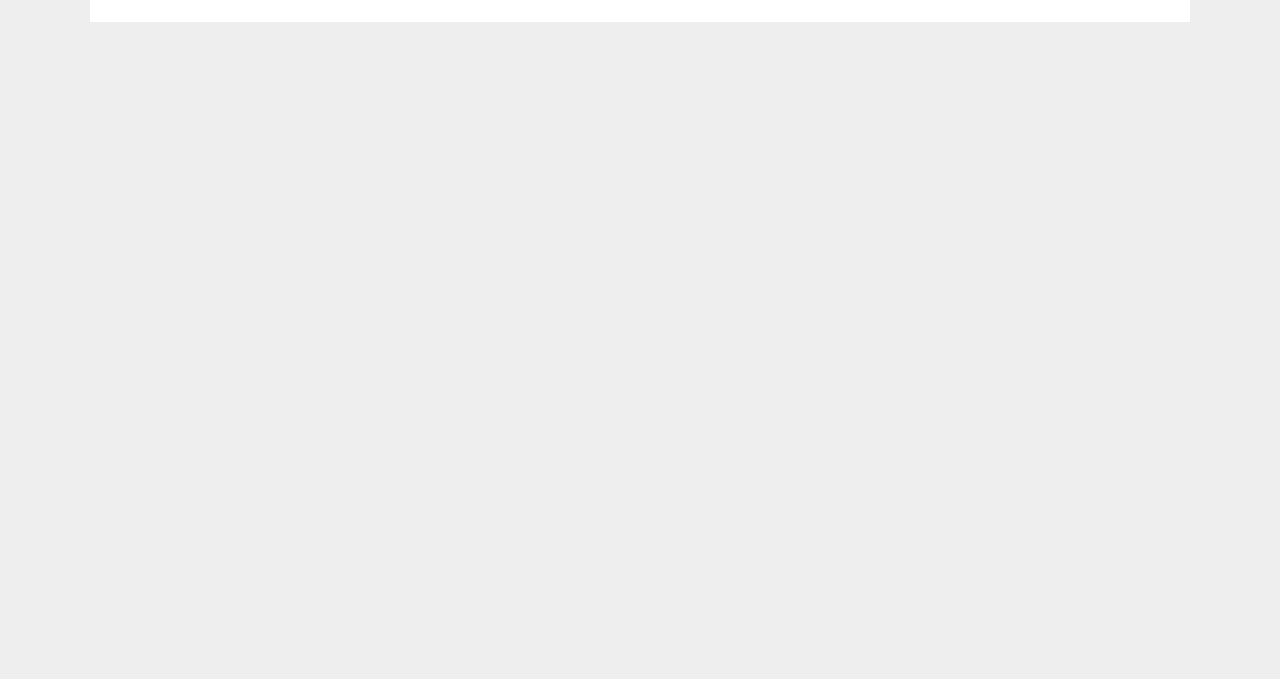
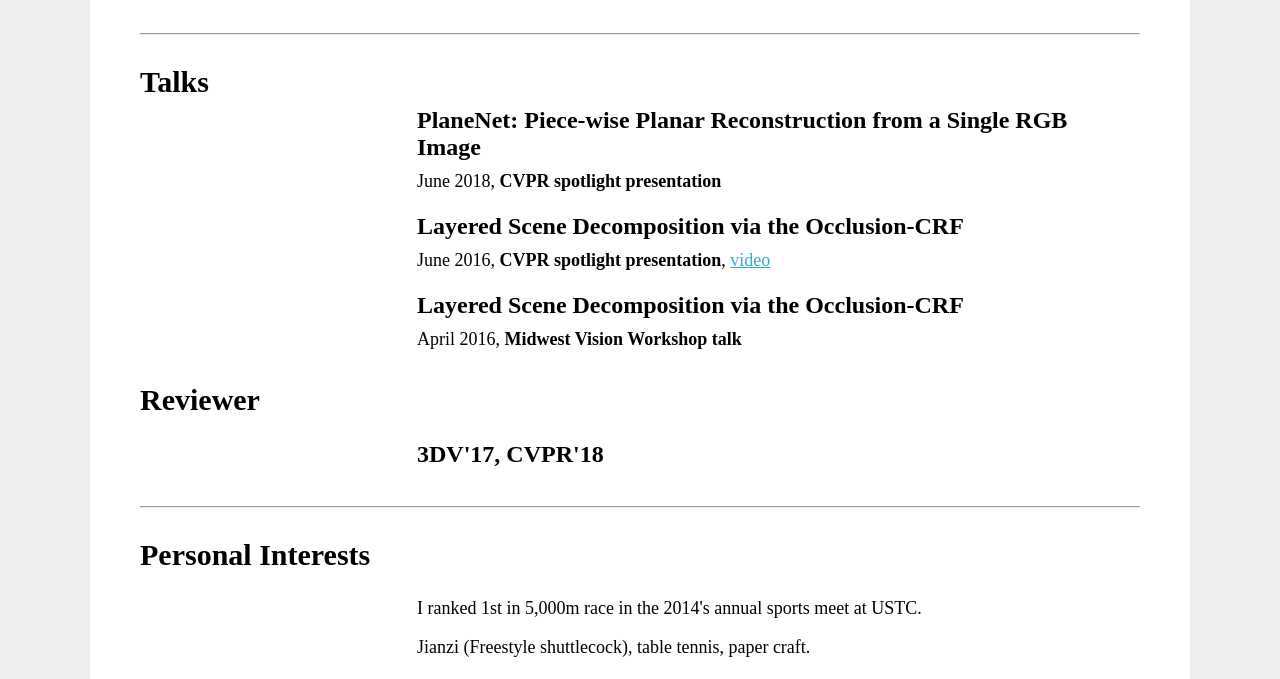
Before and after one commit to art-programmer/art-programmer.github.io, a plain HTML site: page index.html in a window 1280 px wide. Shown: the part 1644-2323 px from the top of the page. Before the commit the page ends 1666 px from the top, so only its background shows below. Drawn offline with nearby package versions, Linux system fonts and the light colour scheme; no server answers.

Commit message:
minor changes

```diff
--- a/css/main.css
+++ b/css/main.css
@@ -68,6 +68,17 @@ td.description-column {
     text-align: left;
 }
 
+td.activity-type-column {
+    font-style: italic;
+    font-size:50px;
+    width: 220px;
+}
+
+td.activity-description-column {
+    width: 780;
+    text-align: left;
+}
+
 span.link {
     padding-right: 10px;
 }
@@ -116,7 +127,14 @@ div.bottom_block {
 
 div.paper_title {
     font-weight: bold;
-    font-size:22px;
+    font-size:24px;
+    padding-bottom: 10px;
+}
+
+div.talk_title {
+    font-weight: bold;
+    font-size:24px;
+    padding-bottom: 10px;
 }
 
 a:link {
@@ -166,3 +184,8 @@ a sup{
   line-height:1.1em;
   text-decoration:none;
 }
+
+h3{
+    font-size: 30px;
+    margin-bottom: 5px;
+}
--- a/index.html
+++ b/index.html
@@ -3,7 +3,7 @@
   <head>
     <title>Chen Liu</title>
     <link rel="stylesheet" href="./css/main.css?version=1">
-    <script src="//code.jquery.com/jquery-1.10.2.js"></script>
+    <script src="https://code.jquery.com/jquery-1.10.2.js"></script>
   </head>
 
   <!-- Tab links -->
@@ -74,9 +74,9 @@
                 <div class="paper_venue">arXiv:1612.01234, 2016</div>
 
                 <span class="link"><a href="https://arxiv.org/pdf/1612.01234v1.pdf">[Arxiv]</a></span>
-                <span class="link"><a href="planenet.html">[Project Page]</a></span>
+                <span class="link"><a href="floornet.html">[Project Page]</a></span>
                 <span class="link"><a href="https://github.com/art-programmer/FloorNet">[Code]</a></span>
-                <span class="link"><a href="planenet/supplementary.pdf">[Supp.]</a></span>-->
+                <span class="link"><a href="floornet/supplementary.pdf">[Supp.]</a></span>-->
               </div>
             </div>
           </td>
@@ -210,5 +210,70 @@
       </table>
     </div>
 
+    <div class="content">
+      <a name="activities"></a>
+      <hr />
+      <h3>Talks</h3>
+      <table class="publication-table">
+	<tr>
+          <td class="activity-type-column">
+            <h5></h5>
+          </td>
+          <td class="activity-description-column">
+	    <div class="content text">
+            <div class="talk_title">PlaneNet: Piece-wise Planar
+                Reconstruction from a Single RGB Image</div>
+            <div class="talk_venue">June 2018, <b>CVPR spotlight
+		presentation</b></div>
+	    </br>
+	    </div>
+	    <div class="content text">
+            <div class="talk_title">Layered Scene Decomposition via the
+              Occlusion-CRF</div>
+            <div class="talk_venue">June 2016, <b>CVPR spotlight
+		presentation</b>, <a href="https://www.youtube.com/watch?v=GicVAUi0R7E">video</a></div>
+	    	    </br>
+	    </div>
+	    <div class="content text">
+            <div class="talk_title">Layered Scene Decomposition via the
+              Occlusion-CRF</div>
+            <div class="talk_venue">April 2016, <b>Midwest Vision Workshop
+		talk</b></div>
+	    </div>
+	  </td>
+	</tr>
+      </table>
+      <h3>Reviewer</h3>
+      <table>
+	<tr>
+          <td class="activity-type-column">
+            <h5></h5>
+          </td>
+          <td class="activity-description-column">
+	    <div class="content text">
+              <div class="talk_title">3DV'17, CVPR'18</div>
+	    </div>
+	  </td>
+	 </tr>
+      </table>
+    </div>
+    <div class="content">
+      <hr />
+      <h3>Personal Interests</h3>
+      <table>
+	<tr>
+          <td class="activity-type-column">
+            <h5></h5>
+          </td>
+          <td class="activity-description-column">
+	    <div class="content text">
+              <p>I ranked 1st in 5,000m race in the 2014's annual sports meet
+		at USTC.</p>
+              <p>Jianzi (Freestyle shuttlecock), table tennis, paper craft.</p>
+	    </div>
+	  </td>
+	 </tr>
+      </table>
+    </div>
   </body>
 </html>
```
Also changed, not shown: floornet.html (+3 -1 lines).
